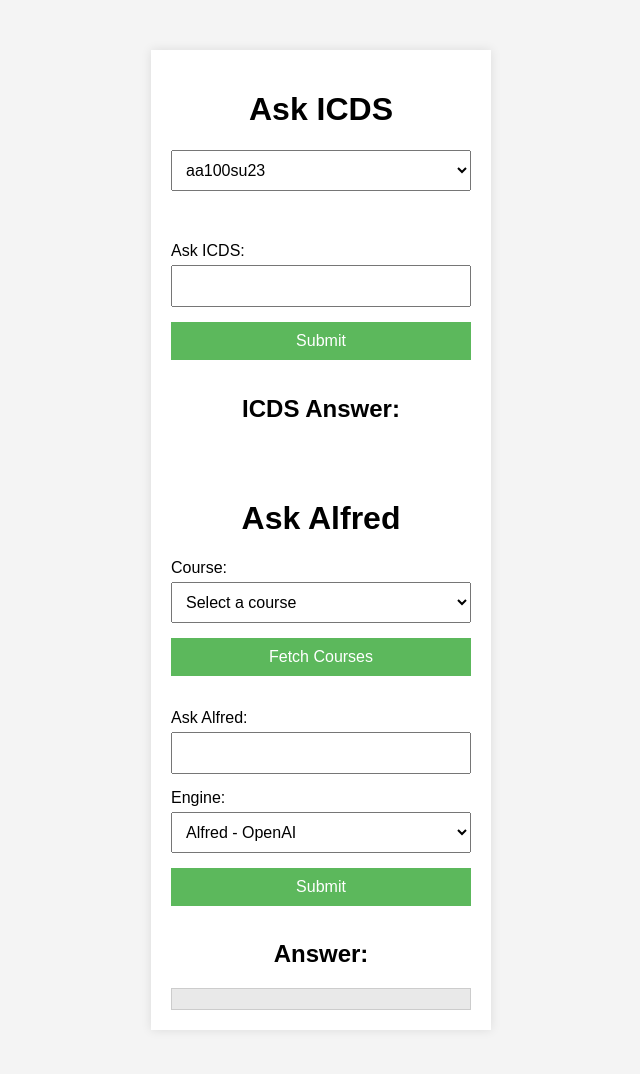
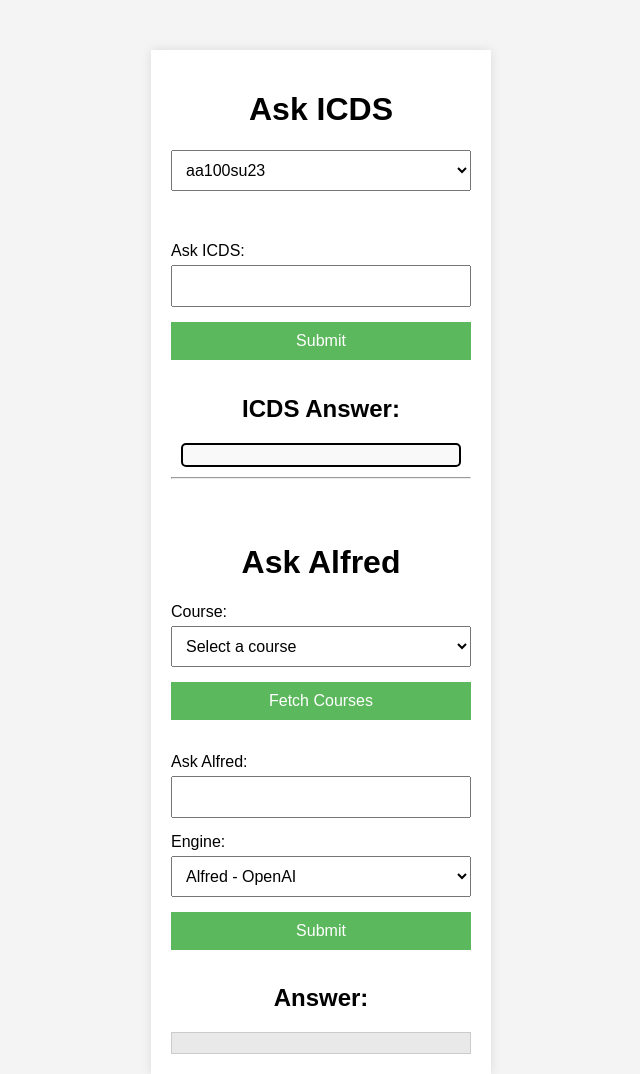
Before and after one commit to haxtheweb/frontendAlfred, a website: page index.html in a window 1280 px wide. Shown: the whole page, without its empty margins (319-959 px from the left). Drawn offline with Linux system fonts and the light colour scheme.

Commit message:
update appearance

```diff
--- a/index.html
+++ b/index.html
@@ -26,6 +26,8 @@
 
         <h2>ICDS Answer:</h2>
         <div id="icds-response"></div>
+
+        <hr>
 
         <br><br>
         <form id="apiForm">
--- a/styles.css
+++ b/styles.css
@@ -68,3 +68,11 @@ button:hover {
     background-color: #e9e9e9;
     border: 1px solid #ccc;
 }
+
+#icds-response {
+    border: 2px solid black; /* Change color and thickness as needed */
+    padding: 10px;           /* Space between the border and the content */
+    margin: 10px;            /* Space outside the border */
+    border-radius: 5px;      /* Optional: rounded corners */
+    background-color: #f9f9f9; /* Optional: background color */
+}
```
